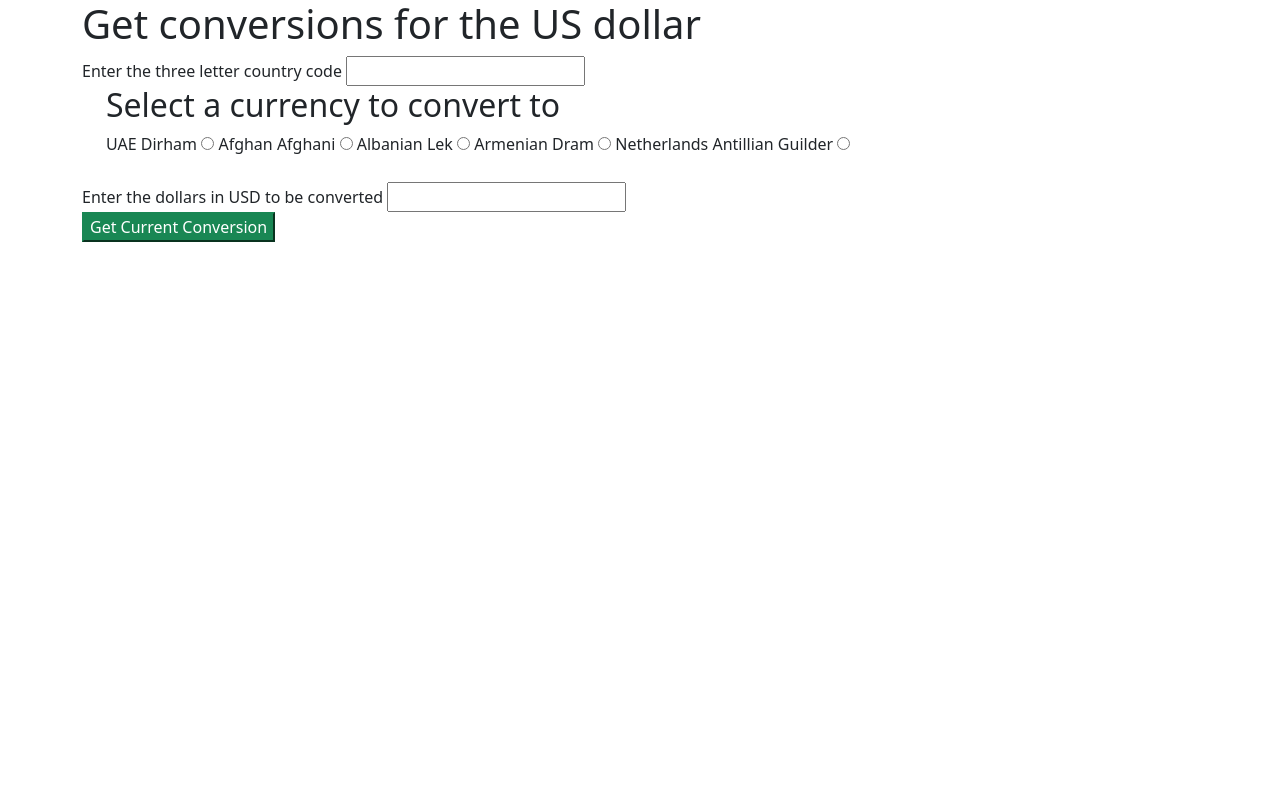
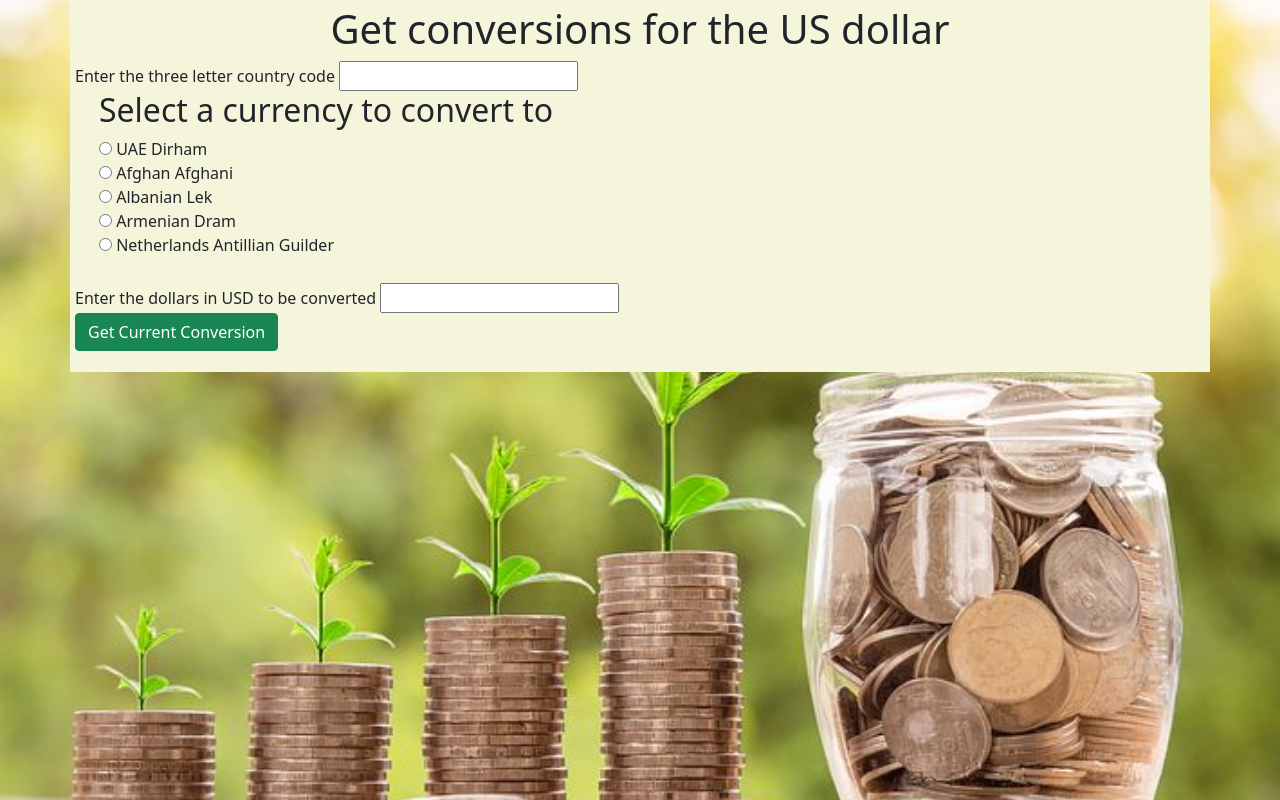
Before and after one commit to jmlden36/currency-exchanger, a website built with webpack: page src/index.html in a window 1280 px wide. Built offline with nearby package versions, Linux system fonts and the light colour scheme.

Commit message:
add css styling and background image

```diff
--- a/src/css/styles.css
+++ b/src/css/styles.css
@@ -0,0 +1,18 @@
+#background {
+  background-image: url("../assets/images/money.jpeg");
+    background-repeat: no-repeat;
+    background-position: center;
+    background-size: 100%;
+    height: 100%;
+}
+
+.container {
+  background-color: beige;
+  border-width: 3px;
+  border-color: black;
+  padding: 5px;
+}
+
+h1 {
+  text-align: center;
+}
--- a/src/index.html
+++ b/src/index.html
@@ -2,7 +2,7 @@
 <head>
   <title>Currency Exchanger</title>
 </head>
-<body>
+<body id="background">
   <div class="container">
     <h1>Get conversions for the US dollar</h1>
     <form id="currency-conversion">
@@ -10,20 +10,20 @@
       <input id="country-code" type="text">
       <div class="form-check">
         <h2>Select a currency to convert to</h2>
+        <input id="aed" value="AED" type="radio" name="countryChoice">
         <label for="United Arab Emirates">UAE Dirham</label>
-      <input id="aed" value="AED" type="radio" name="countryChoice">
+        <br><input id="afn" value="AFN" type="radio" name="countryChoice">
         <label for="Afghanistan">Afghan Afghani</label>
-      <input id="afn" value="AFN" type="radio" name="countryChoice">
-      <label for="Albania">	Albanian Lek</label>
-      <input id="all" value="ALL" type="radio" name="countryChoice">
+        <br><input id="all" value="ALL" type="radio" name="countryChoice">
+        <label for="Albania">Albanian Lek</label>
+        <br><input id="amd" value="AMD" type="radio" name="countryChoice">
         <label for="Armenia">Armenian Dram</label>
-      <input id="amd" value="AMD" type="radio" name="countryChoice">
+        <br><input id="ang" value="ANG" type="radio" name="countryChoice">
         <label for="Netherlands Antilles">	Netherlands Antillian Guilder</label>
-      <input id="ang" value="ANG" type="radio" name="countryChoice">
       </div>
       <br><label for="usd-amount">Enter the dollars in USD to be converted</label>
       <input id="usd-amount" type="text">
-    <br><button type="submit" class="btn-success" id="currency-conversion">Get Current Conversion</button>
+      <br><button type="submit" class="btn btn-success" id="currency-conversion">Get Current Conversion</button>
       <div class="show-conversion-rate"></div>
       <div class="show-conversion-amount"></div>
       <div class="showErrors"></div>
```
Also changed, not shown: src/assets/images/money.jpeg (added). Lines whose indentation alone changed are shown as unchanged.
